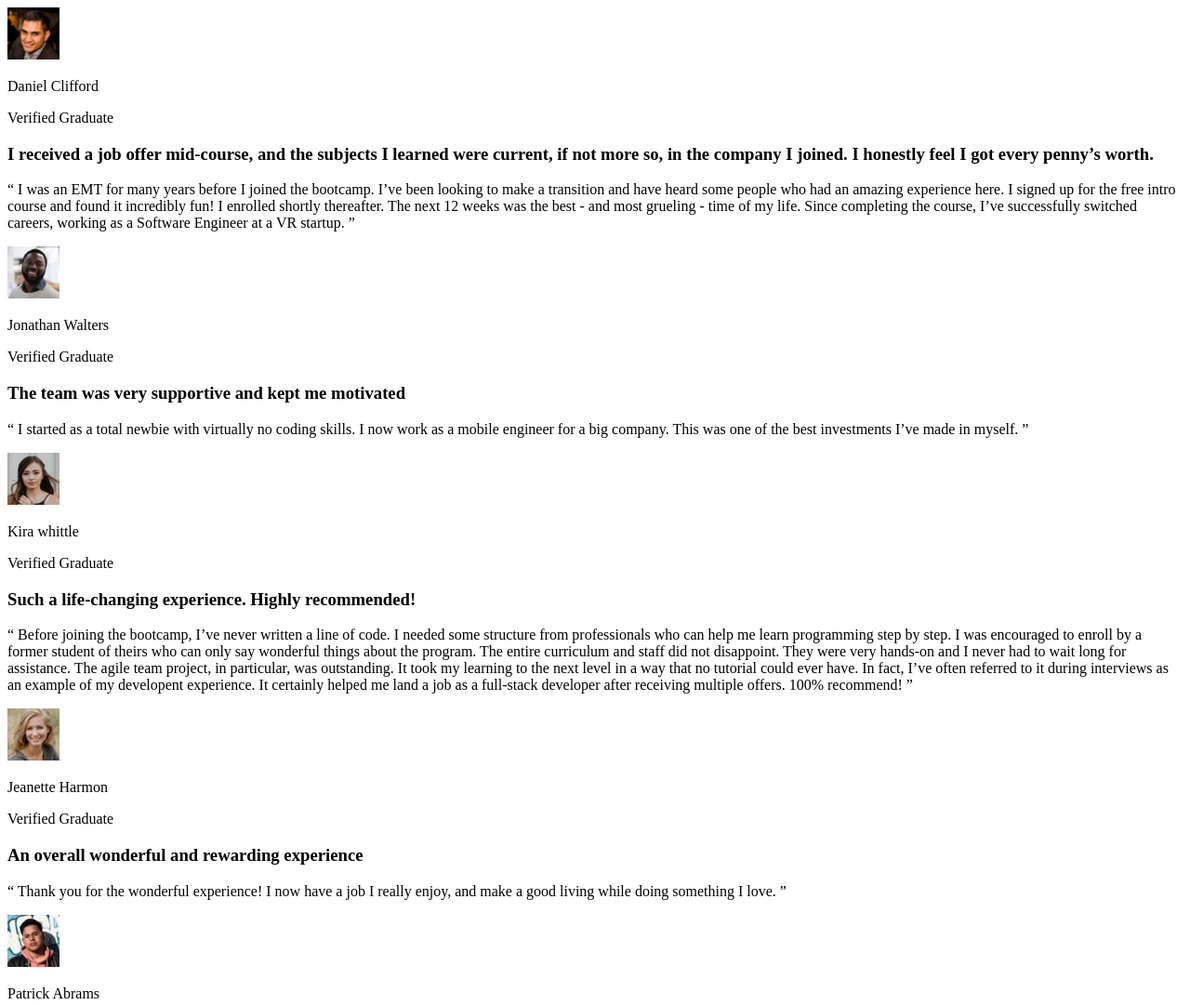
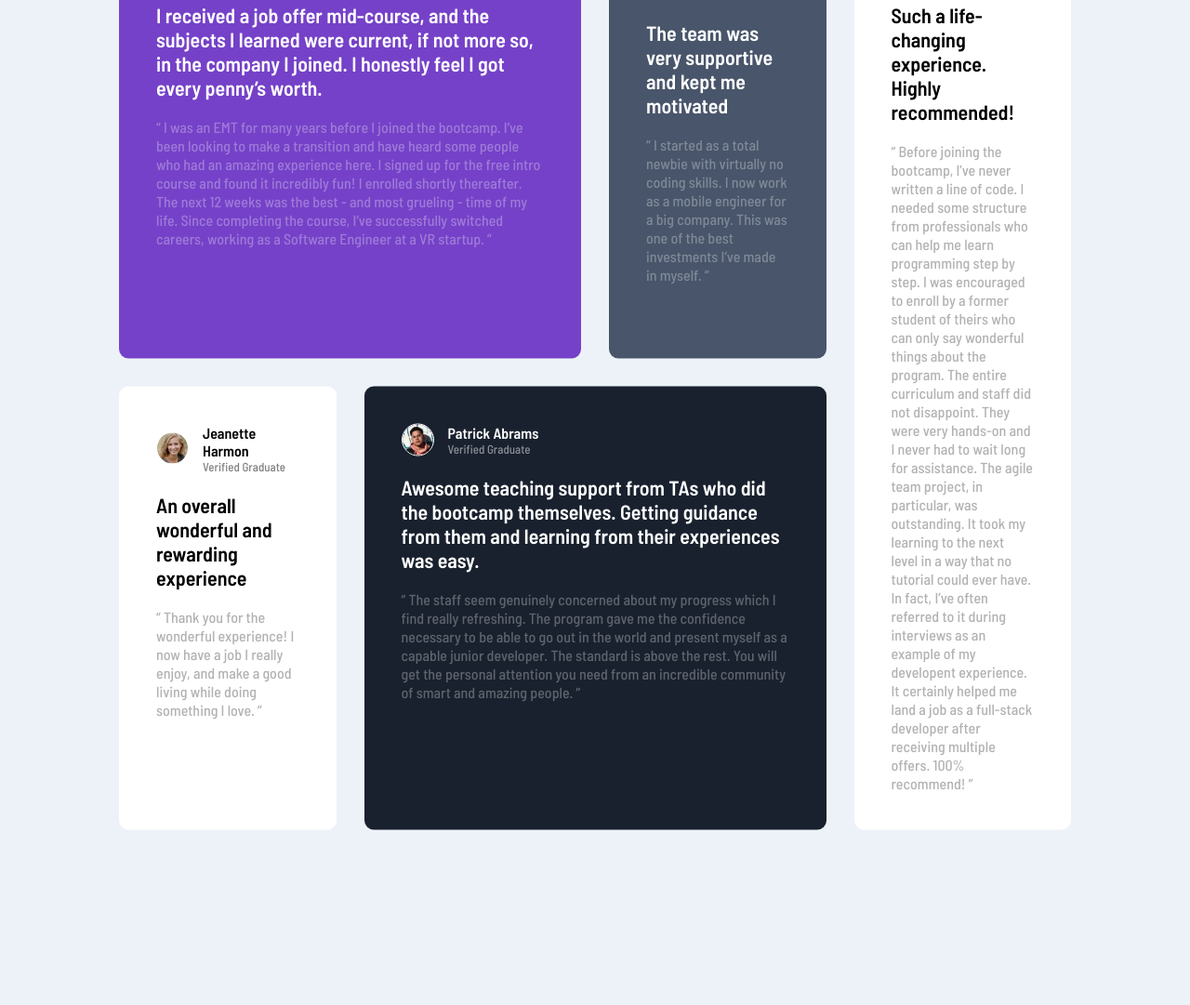
Before and after one commit to sparky1921/HTML-CSS-PROJECTS, a plain HTML site: page index.html in a window 1280 px wide. Shown: the top 1081 px of the page at 93% size. After the commit the page ends 893 px from the top, so only its background shows below. Drawn offline with Linux system fonts and the light colour scheme.

Commit message:
Final Commit

```diff
--- a/index.html
+++ b/index.html
@@ -12,27 +12,22 @@
       href="./images/favicon-32x32.png"
     />
 
-    <title>Frontend Mentor | [Challenge Name Here]</title>
-
-    <!-- Feel free to remove these styles or customise in your own stylesheet 👍 -->
-    <style>
-      .attribution {
-        font-size: 11px;
-        text-align: center;
-      }
-      .attribution a {
-        color: hsl(228, 45%, 44%);
-      }
-    </style>
+    <title>Testimonials Grid Section</title>
+    <link rel="stylesheet" href="stylesheet.css" type="text/css" />
+    <link rel="preconnect" href="https://fonts.googleapis.com">
+<link rel="preconnect" href="https://fonts.gstatic.com" crossorigin>
+<link href="https://fonts.googleapis.com/css2?family=Barlow+Semi+Condensed:wght@500;600&display=swap" rel="stylesheet">
   </head>
   <body>
     <div class="container">
-      <div class="daniel">
+      <div class="daniel box">
         <div class="wrapper">
           <div class="user">
             <img src="/images/image-daniel.jpg" alt="daniel dp" />
-            <p class="username">Daniel Clifford</p>
-            <p class="usertittle">Verified Graduate</p>
+            <div class="userinfo">
+              <p class="username">Daniel Clifford</p>
+              <p class="usertitle">Verified Graduate</p>
+            </div>
           </div>
 
           <h3>
@@ -52,12 +47,14 @@
           </p>
         </div>
       </div>
-      <div class="jonathan">
+      <div class="jonathan box">
         <div class="wrapper">
           <div class="user">
             <img src="/images/image-jonathan.jpg" alt="jonathon dp" />
-            <p class="username">Jonathan Walters</p>
-            <p class="usertittle">Verified Graduate</p>
+            <div class="userinfo">
+              <p class="username">Jonathan Walters</p>
+              <p class="usertitle">Verified Graduate</p>
+            </div>
           </div>
           <h3>The team was very supportive and kept me motivated</h3>
 
@@ -69,12 +66,14 @@
         </div>
       </div>
 
-      <div class="kira">
+      <div class="kira box">
         <div class="wrapper">
           <div class="user">
             <img src="/images/image-kira.jpg" alt="kira dp" />
-            <p class="username">Kira whittle</p>
-            <p class="usertittle">Verified Graduate</p>
+            <div class="userinfo">
+              <p class="username">Kira whittle</p>
+              <p class="usertitle">Verified Graduate</p>
+            </div>
           </div>
           <h3>Such a life-changing experience. Highly recommended!</h3>
           <p class="description">
@@ -93,12 +92,14 @@
           </p>
         </div>
       </div>
-      <div class="jeanette">
+      <div class="jeanette box">
         <div class="wrapper">
           <div class="user">
             <img src="/images/image-jeanette.jpg" alt="Jeanette Harmon" />
-            <p class="username">Jeanette Harmon</p>
-            <p class="usertittle">Verified Graduate</p>
+            <div class="userinfo">
+              <p class="username">Jeanette Harmon</p>
+              <p class="usertitle">Verified Graduate</p>
+            </div>
           </div>
           <h3>An overall wonderful and rewarding experience</h3>
           <p class="description">
@@ -107,12 +108,14 @@
           </p>
         </div>
       </div>
-      <div class="patrick">
+      <div class="patrick box">
         <div class="wrapper">
           <div class="user">
             <img src="/images/image-patrick.jpg" alt="Patrick dp" />
-            <p class="username">Patrick Abrams</p>
-            <p class="usertittle">Verified Graduate</p>
+            <div class="userinfo">
+              <p class="username">Patrick Abrams</p>
+              <p class="usertitle">Verified Graduate</p>
+            </div>
           </div>
 
           <h3>
--- a/stylesheet.css
+++ b/stylesheet.css
@@ -3,40 +3,142 @@
   margin: 0px;
   padding: 0px;
   box-sizing: border-box;
+  font-family: 'Barlow Semi Condensed', sans-serif;
+}
+
+body {
+  background-color: hsl(210, 46%, 95%);
+
 
 }
 
-  body {
-    background-color: hsl(240, 25%, 98%);
+.container {
+  width: 80%;
+  height: auto;
+  display: grid;
+  grid:
+    "daniel daniel jonathan kira" 1fr "jeanette patrick patrick kira" 1fr / 1fr 1fr 1fr 1fr;
+  gap: 30px;
+
 }
 
-  .container {
-    width: 90%;
-    position: fixed;
-    top: 50%;
-    left: 50%;
+.daniel {
+  grid-area: daniel;
+  background-color: hsl(263, 55%, 52%);
+}
+
+.jonathan {
+  grid-area: jonathan;
+  background-color: hsl(217, 19%, 35%);
+}
+
+.kira {
+  grid-area: kira;
+  background-color: hsl(0, 0%, 100%);
+}
+
+.jeanette {
+  grid-area: jeanette;
+  background-color: hsl(0, 0%, 100%);
+}
+
+.patrick {
+  grid-area: patrick;
+  background-color: hsl(219, 29%, 14%);
+}
+
+
+.box {
+  border-radius: 10px;
 }
 
 .wrapper {
+
   width: 100%;
   height: 100%;
-    padding: 20px;
+  padding: 40px;
+
 }
 
-  .image {
-    width: 100%;
-    height: 100%;
-    border-radius: 10px;
+
+.user {
+  display: flex;
+  justify-content: left;
+  /* Horizontally center the child elements */
+  align-items: center;
   margin-bottom: 20px;
 }
 
-  .image img {
-    border-radius: 10px;
-    width: 100%;
-    height: 100%;
+.user img {
+  width: 35px;
+  height: 35px;
+  border-radius: 50%;
+  margin-right: 15px;
+  border: 1px solid white;
+
+}
+
+.username {
+  font-size: 16px;
+  color: white;
+  font-weight: 600;
+}
+.jeanette .username, .kira .username {
+  color: black;
+}
+
+.usertitle {
+  font-size: 13px;
+  color: rgba(255, 255, 255, 0.5);
+  font-weight: 500;
+
+}
+.jeanette .usertitle, .kira .usertitle {
+  color: rgba(0, 0, 0,0.5);
 }
 
 h3 {
   color: white;
   margin-bottom: 20px;
+  font-size: 22px;
+  margin: 20px 0px;
+  font-weight: 600;
+
 }
+.jeanette h3, .kira h3 {
+  color: black;
+  }
+
+.description {
+  font-size: 16px;
+  color: rgba(255, 255, 255, 0.3);
+  line-height: 20px;
+  word-wrap: break-word ;
+  font-weight: 500;
+}
+
+.jeanette .description, .kira .description {
+  color: rgba(0, 0, 0, 0.3); }
+
+  @media only screen and (max-width: 767px) {
+    .container {
+      display: flex;
+      flex-direction: column;
+      margin: 40px auto;
+
+
+    }
+
+
+  }
+
+  @media only screen and (min-width: 768px) {
+    .container {
+      position: absolute;
+      top: 50%;
+      left: 50%;
+      transform: translate(-50%, -50%);
+    }
+
+
+  }
```
Also changed, not shown: design/desktop-design.jpg (deleted), design/desktop-preview.jpg (deleted), design/mobile-design.jpg (deleted), 1 other file. Lines whose indentation alone changed are shown as unchanged.
